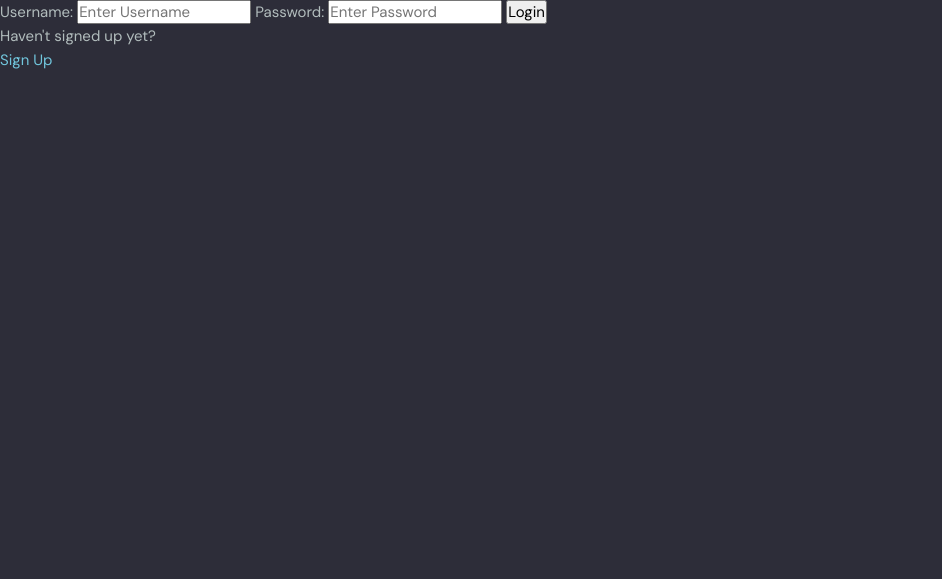
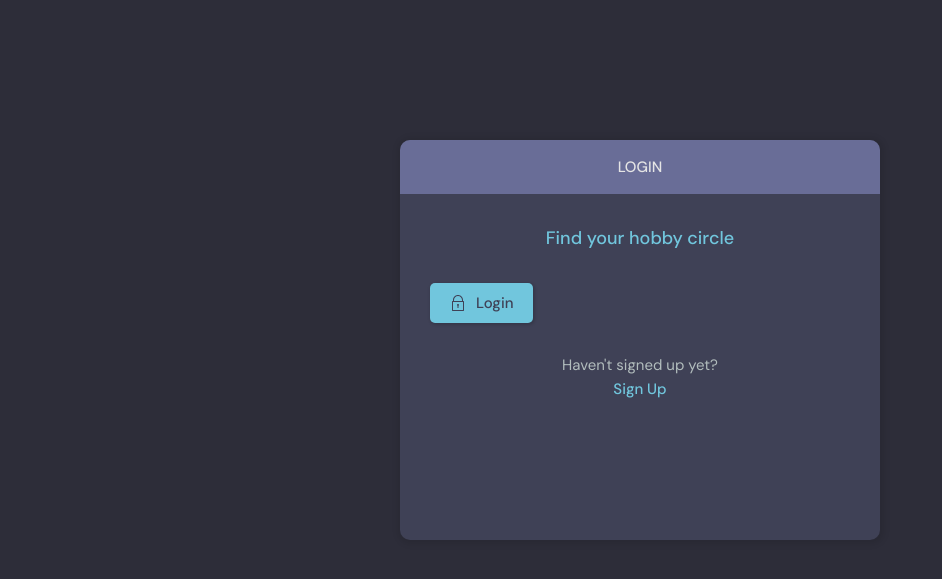
Before and after one commit to yijing-wu/Circle, a Django app: page /login/ in a window 1280 px wide. Shown: the part 76-655 px from the top of the page, without its empty margins (0-942 px from the left). Run offline with Django 4.2, Linux system fonts and the light colour scheme.

Commit message:
Add styles to user login/register page

```diff
--- a/base/templates/base/login_register.html
+++ b/base/templates/base/login_register.html
@@ -2,38 +2,64 @@
 <!--  -->
 {% block content %}
 <!-- render different page: login/register  -->
-{% if page == 'login' %}
-<div>
-  <form method="POST">
-    {% csrf_token %}
+<main class="auth layout">
+  <div class="container">
+    <div class="layout__box">
+      <div class="layout__boxHeader">
+        <div class="layout__boxTitle">
+          {% if page == 'login' %}
+          <h3>Login</h3>
+          {% else %}
+          <h3>Register</h3>
+          {% endif %}
+        </div>
+      </div>
+      <div class="layout__body">
+        <h2 class="auth__tagline">Find your hobby circle</h2>
 
-    <label for="">Username:</label>
-    <input type="text" name="username" id="" placeholder="Enter Username" />
+        <form class="form" action="" method="POST">
+          {% csrf_token %}
+          <!--  -->
+          {% for field in form %}
 
-    <label for="">Password:</label>
-    <input type="password" name="password" id="" placeholder="Enter Password" />
+          <div class="form__group form__group">
+            <label for="room_name">{{field.label}}</label>
+            {{field}}
+          </div>
+          {% endfor %}
 
-    <input type="submit" value="Login" />
-  </form>
+          <button class="btn btn--main" type="submit">
+            <svg
+              version="1.1"
+              xmlns="http://www.w3.org/2000/svg"
+              width="32"
+              height="32"
+              viewBox="0 0 32 32"
+            >
+              <title>lock</title>
+              <path
+                d="M27 12h-1v-2c0-5.514-4.486-10-10-10s-10 4.486-10 10v2h-1c-0.553 0-1 0.447-1 1v18c0 0.553 0.447 1 1 1h22c0.553 0 1-0.447 1-1v-18c0-0.553-0.447-1-1-1zM8 10c0-4.411 3.589-8 8-8s8 3.589 8 8v2h-16v-2zM26 30h-20v-16h20v16z"
+              ></path>
+              <path
+                d="M15 21.694v4.306h2v-4.306c0.587-0.348 1-0.961 1-1.694 0-1.105-0.895-2-2-2s-2 0.895-2 2c0 0.732 0.413 1.345 1 1.694z"
+              ></path>
+            </svg>
 
-  <p>Haven't signed up yet?</p>
-  <a href="{% url 'register' %}">Sign Up</a>
-</div>
+            {% if page == 'login' %} Login {% else %} Register {% endif %}
+          </button>
+        </form>
 
-{% else %}
-
-<div>
-  <form method="POST">
-    {% csrf_token %}
-    <!-- import Django UserCreationForm() from view.py: def registerUser(request) -->
-    {{ form.as_p }}
-    <input type="submit" value="Register" />
-  </form>
-
-  <p>Already signed up.</p>
-  <a href="{% url 'login' %}">Login</a>
-</div>
-
-{% endif %}
-<!--  -->
+        <div class="auth__action">
+          {% if page == 'login' %}
+          <p>Haven't signed up yet?</p>
+          <a href="{% url 'register' %}" class="btn btn--link">Sign Up</a>
+          {% else %}
+          <p>Already signed up.</p>
+          <a href="{% url 'login' %}" class="btn btn--link">Login</a>
+          {% endif %}
+        </div>
+      </div>
+    </div>
+  </div>
+</main>
 {% endblock content %}
```
